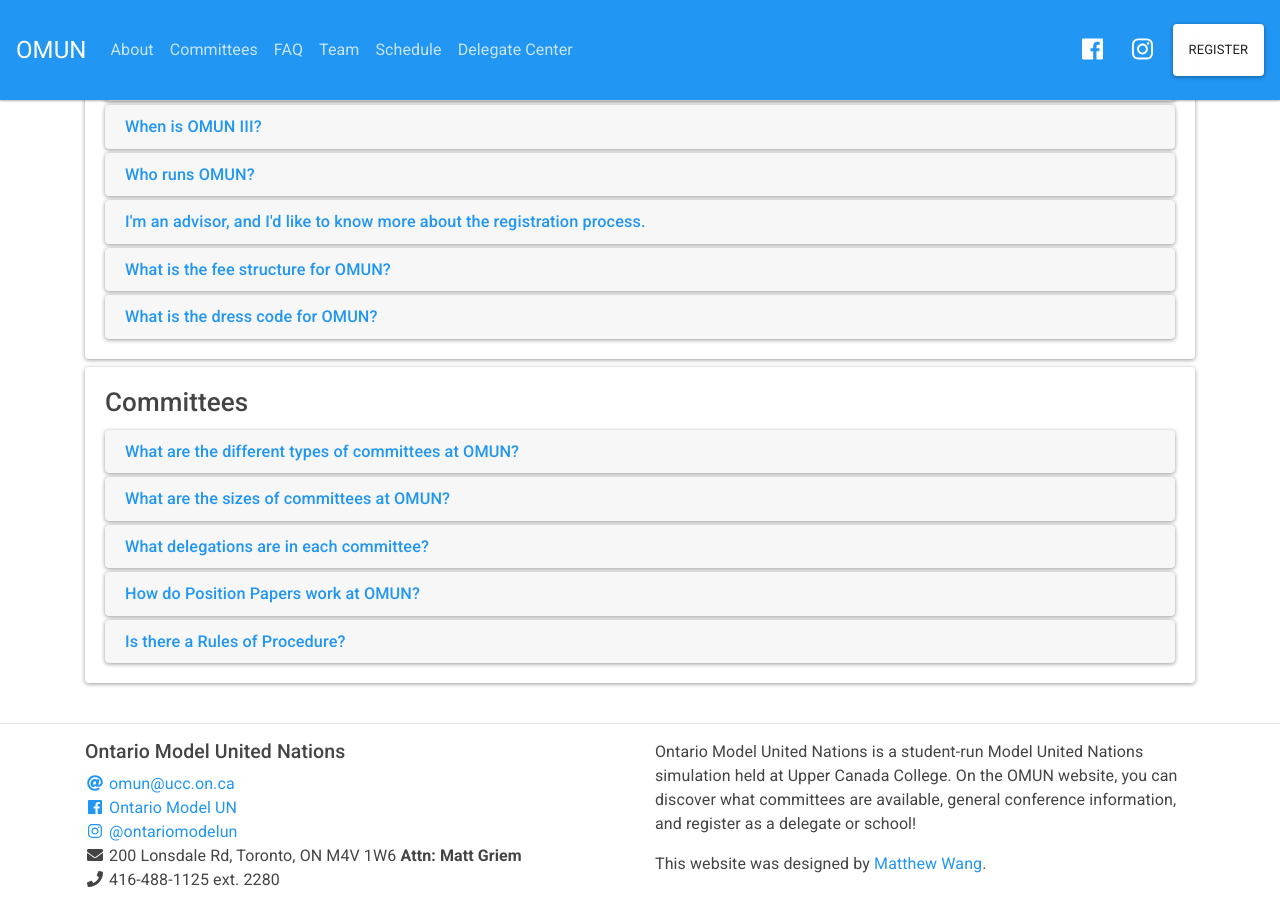
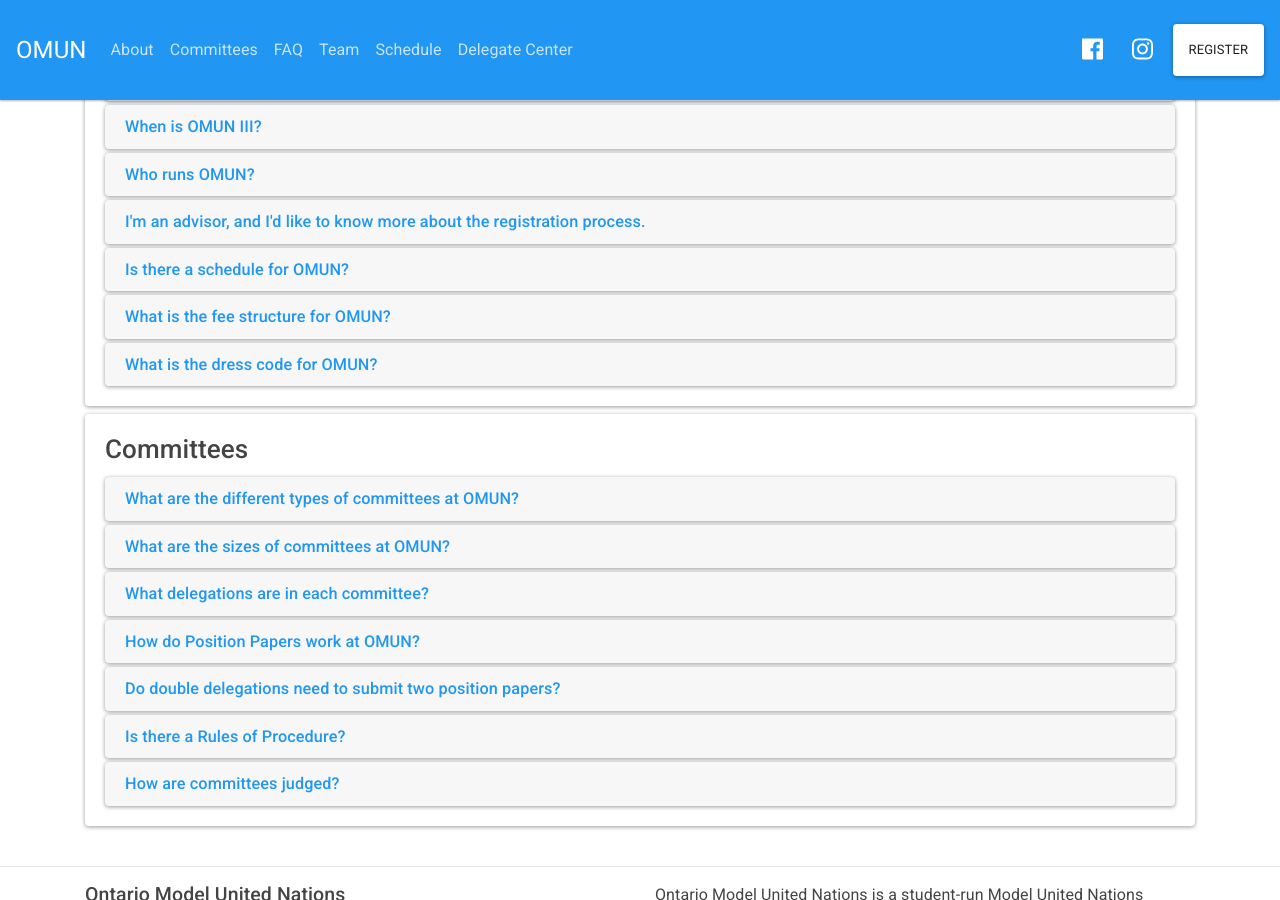
Before and after one commit to malsf21/omun.ca, a Jekyll site: the page built from faq.html, in a window 1280 px wide and 900 px high, scrolled down 518 px. Built offline with Jekyll 4.4.1, drawn with Linux system fonts in a browser that asks for light colours.

Commit message:
minor files update + FAQ flesh out

```diff
--- a/_data/faq.yml
+++ b/_data/faq.yml
@@ -19,9 +19,9 @@ general:
     question: "I'm an advisor, and I'd like to know more about the registration process."
     answer: "Our [advisor package](/files/advisor_package.pdf) contains information about registration and the conference. If you have any further questions, feel free to contact us."
 
-  # schedule:
-  #   question: "Is there a tentative schedule for OMUN?"
-  #   answer: "While we haven't fully confirmed our schedule, we have attached a tentative schedule in our [advisor package](/files/advisor_package.pdf)."
+  schedule:
+    question: "Is there a schedule for OMUN?"
+    answer: "You can find it on our [schedule page](/schedule/)."
 
   fee:
     question: What is the fee structure for OMUN?
@@ -46,7 +46,16 @@ committees:
 
   pps:
     question: How do Position Papers work at OMUN?
-    answer: "OMUN will be making position papers mandatory this year for all delegates to receive committee awards. They will be marked, counting for 10 points out of 60 towards committee awards. Delegates should target their papers to be one page, single spaced, per topic. Position Papers will be due April 7th. Find out more information at the Delegate Center."
+    answer: "OMUN will be making position papers mandatory this year for all delegates to receive committee awards. They will be marked, counting for 10 points out of 60 towards committee awards. Delegates should target their papers to be one page, single spaced, per topic. Position Papers will be due April 7th. Find out more information at the [Delegate Center](/delegate-center/)."
+
+  ddpps:
+    question: Do double delegations need to submit two position papers?
+    answer: "No, double delegations only need to submit one position paper."
+
   rops:
     question: Is there a Rules of Procedure?
     answer: "You can find our Rules of Procedure [here](/files/rules_of_procedure.pdf)."
+
+  judge:
+    question: How are committees judged?
+    answer: "OMUN has a strict delegate rubric, which you can find [here](/files/rubric.pdf)."
```
Also changed, not shown: schedule.html (+8 -5 lines), img/omun-white.png (added), img/omun.png, 3 other files.
